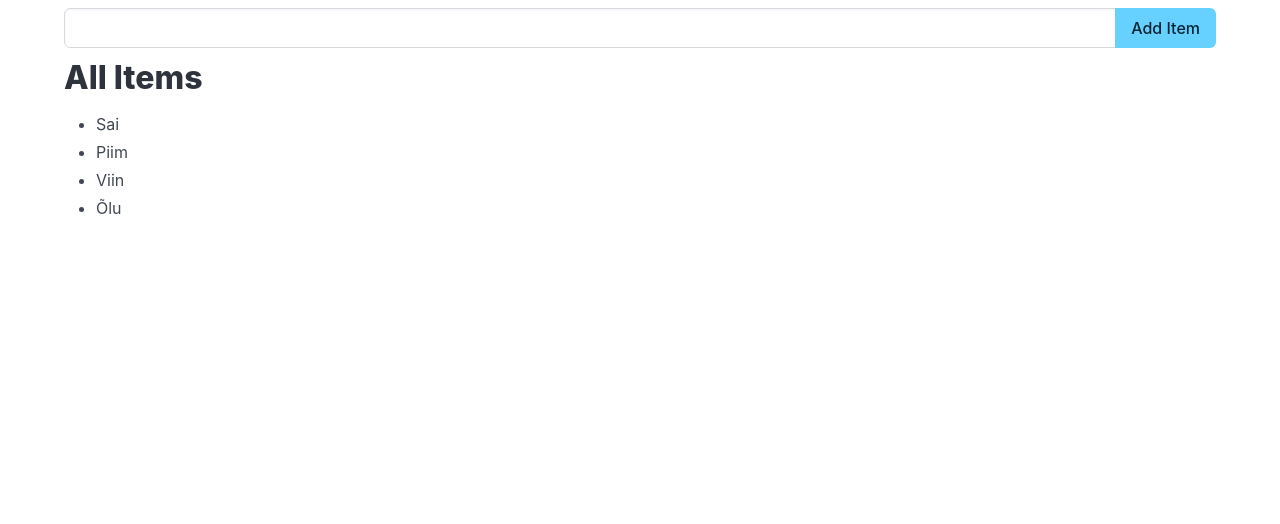
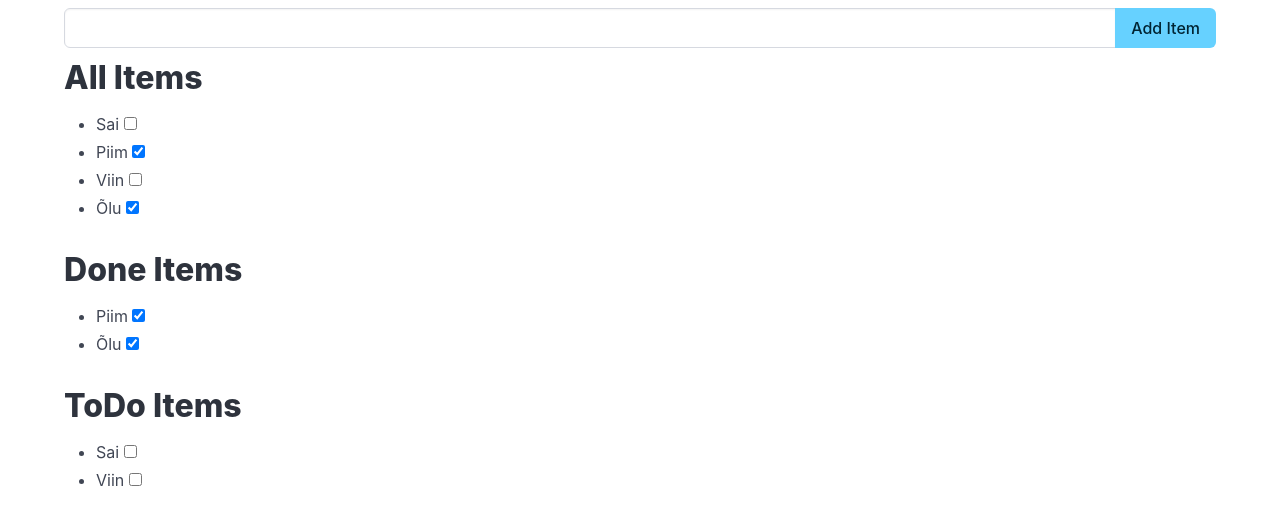
Before and after one commit to MrR1chi/learnNode, a Vue app: page / in a window 1280 px wide. Shown: the top 524 px of the page. Built offline with nearby package versions, Linux system fonts and the light colour scheme.

Commit message:
Add complex todo list

```diff
--- a/src/App.vue
+++ b/src/App.vue
@@ -1,12 +1,21 @@
 <script setup>
-import { ref } from 'vue';
+import { computed, ref } from 'vue';
+let i = 1;
 
-let items = ref(['Sai', 'Piim', 'Viin', 'Õlu']);
+let items = ref([
+    {id: i++, text: 'Sai', isDone: false},
+    {id: i++, text: 'Piim', isDone: true},
+    {id: i++, text: 'Viin', isDone: false},
+    {id: i++, text: 'Õlu', isDone: true},
+]);
 let newItem = ref('');
+
+let doneItems = computed(() => items.value.filter(item => item.isDone));
+let toDoItems = computed(() => items.value.filter(item => !item.isDone));
 
 function add(){
     if(newItem.value.trim() !== '') {
-        items.value.push(newItem.value.trim());
+        items.value.push({id: i++, text: newItem.value.trim(), isDone: false});
     }
     newItem.value = '';
 }
@@ -27,7 +36,26 @@
         <div class="content">
             <h1>All Items</h1>
             <ul>
-                <li v-for="item in items">{{ item }}</li>
+                <li v-for="item in items" :key="item.id">
+                    {{ item.text }}
+                    <input type="checkbox" v-model="item.isDone">
+                </li>
+            </ul>
+
+            <h1>Done Items</h1>
+            <ul>
+                <li v-for="item in doneItems" :key="item.id">
+                    {{ item.text }}
+                    <input type="checkbox" v-model="item.isDone">
+                </li>
+            </ul>
+
+            <h1>ToDo Items</h1>
+            <ul>
+                <li v-for="item in toDoItems" :key="item.id">
+                    {{ item.text }}
+                    <input type="checkbox" v-model="item.isDone">
+                </li>
             </ul>
         </div>
     </div>
```
